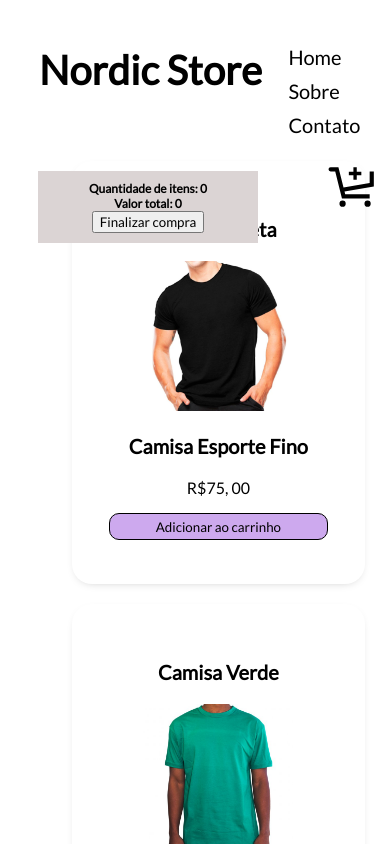
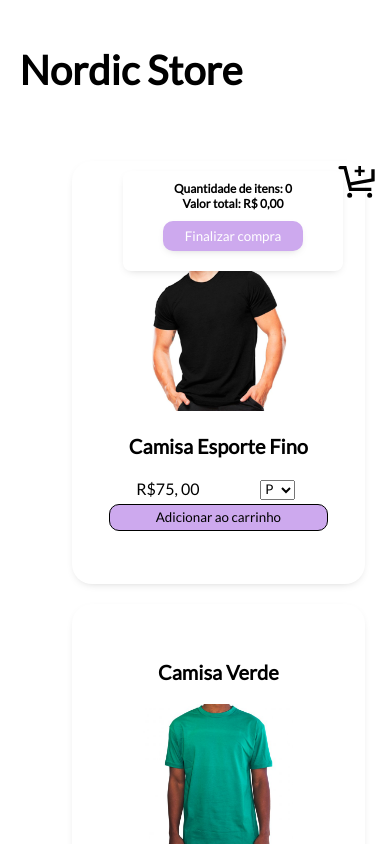
Before and after one commit to swesley400/carrinhodecompras, a website: page carrinho/index.html in a window 390 px wide. Both pictures are taken after a click on the element 353 px from the left and 185 px from the top of the page. Shown: the top 844 px of the page. Drawn offline with Linux system fonts and the light colour scheme.

Commit message:
allteracoes comportamentais no carrinho

```diff
--- a/carrinho/css/index.css
+++ b/carrinho/css/index.css
@@ -30,6 +30,15 @@ header ul li{
     margin: 15px;
     display: inline;
 }
+
+.menu-ico{
+    position: absolute;
+    top: 0;
+    right: 0;
+    width: 40px;
+    height: 40px;
+    display: none;
+}
 .container-banner{
     width: 100%;
     height: 300px;
@@ -54,29 +63,58 @@ header ul li{
     justify-content: center  ;
 }
 .campo-do-carrinho{
-    background-color: #dbd4d4;
+    background: #ffffff;
+    box-shadow: rgb(0 0 0 / 25%) 0px 3px 10px -5px;
     font-weight: bolder;
     padding: 10px;
-    width: 200px;
+    width: 100%;
+    max-width: 200px;
     height: auto;
     position: absolute;
     font-size: 12px;
-    right: 110px;
+    right: 25px;
     margin: 10px;
+    border-radius: 8px;
 
 }
-.campo-do-carrinho : hover{
-    display: block;
+.carrinho-itens{
+    display: flex:
+    width: 100%;
+}
+.conteudo-car{
+    border-radius: 3px;
+    margin: 3% auto;
+    padding: 1%;
+    border: solid 1px #000000;
+    width:  100%;
+}
+.finalizar-compra{
+    box-shadow: rgb(0 0 0 / 25%) 0px 3px 10px -5px;
+    color: #ffffff;
+    text-decoration: none;
+    border: none;
+    padding: 2%;
+    width: 140px;
+    height: 30px;
+    margin: 10px;
+    border-radius: 10px;
+    background-color: #CDA9EE;
+    cursor: pointer;
+}
 
-}
+
 .icon-car{
+
     position: absolute;
     top: 0;
     right: 0;
-    width: 50px;
-    height: 50px;
+    width: 40px;
+    height: 40px;
 }
 .icon-car:hover{
+    box-shadow: rgb(0 0 0 / 10%) 0px 3px 10px -5px;
+    width: 45px;
+    height:45px;
     cursor: pointer;
 
 }
@@ -90,7 +128,6 @@ header ul li{
 .container-produtos{
 
     width: 300px;
-
     display: flex;
     margin: 5%;
 
@@ -117,31 +154,57 @@ header ul li{
     margin: 20px;
 
 }
+
 .nome_produto, .descricao_produto{
     font-size: 20px;
     font-weight: bolder;
 }
+.preco-e-tamanho {
+    margin: 2%;
+    width: 100%;
+    display: flex;
+    text-align: center;
+    align-items: center;
 
+}
+.preco_produto{
+    width: 50%;
+}
+.tamanho{
+   width: 50% ;
+}
 
 
 @media (max-width: 600px){
+    header{
+        display: flex;
+        text-align: center;
+        align-items: center
+        justify: center;
+    }
     header h1{
-        margin-left: 10%;
+        width: 100%:
+        margin: 30%;
 
     }
     header ul{
+        width: 0;
         position: absolute;
         top: 0;
         right: 0;
         margin-right: 5%;
     }
     header ul li{
-
+        width: 0;
         font-size: 20px;
         margin: 10px;
         display: block;
     }
+    .container{
+        position:sticky ;
+    }
     .container-banner{
+
         position: absolute;
         display: none;
         height: 0;
@@ -166,6 +229,14 @@ header ul li{
         background-color: #CDA9EE;
 
     }
-
+    .menu-item{
+        display: none;
+    }
+    .menu-ico{
+        width: 40px;
+        width: 40px;
+        height: 40px;
+        display: block;
+    }
 
 }
--- a/carrinho/index.html
+++ b/carrinho/index.html
@@ -20,7 +20,8 @@
 <body  onLoad="slide1()">
     <header>
         <h1>Nordic Store</h1>
-        <nav>
+        <nav class="menu-item">
+            <img class="menu-ico" src="./imgs/menu-lateral.svg" alt="menu-ico">
             <ul>
                 <li>Home</li>
                 <li>Sobre</li>
@@ -40,9 +41,9 @@
             <div id="valor-total-campo">
                 <!-- Carrega quantidades de itens e valor total do carrinho -->
                Quantidade de itens: <span class ="qtd-item">0</span><br>
-               Valor total: <span class ="valor-total">0</span>
+               Valor total: <span>R$ <span class ="valor-total">0</span>,00</span>
             </div>
-            <button>Finalizar compra</button>
+            <button class="finalizar-compra">Finalizar compra</button>
 
         </div>
         <div class="container-produtos" >
@@ -51,9 +52,10 @@
                 <p class="nome_produto" id="nome_produto1"></p>
                 <img class="img-produto" id="img_produto1"></img>
                 <p class="descricao_produto" id="descricao1"></p>
-                <p class="preco_produto" id="preco_produto1"></p>
+                <div class="preco-e-tamanho"><span class="preco_produto" id="preco_produto1"></span><div id="tamanho1" class="tamanho"><select id="tamanhoInserido"></select></div></div>
+
                 <div class=".buttons">
-                <button  class="addCart" >Adicionar ao carrinho</button>
+                <button  class="addCart">Adicionar ao carrinho</button>
                 </div>
 
             </div>
@@ -62,7 +64,7 @@
                 <p class="nome_produto" id="nome_produto2"></p>
                 <img class="img-produto" id="img_produto2"></img>
                 <p class="descricao_produto" id="descricao2"></p>
-                <p class="preco_produto" id="preco_produto2"></p>
+                <div class="preco-e-tamanho"><span class="preco_produto" id="preco_produto2"></span><div id="tamanho1" class="tamanho"><select id="tamanhoInserido2"></select></div></div>
                 <div class=".buttons">
                     <button  class="addCart">Adicionar ao carrinho</button>
                 </div>
--- a/carrinho/js/carrinho.js
+++ b/carrinho/js/carrinho.js
@@ -8,7 +8,9 @@ let descricao12 = document.querySelector('#descricao2');
 let img_produto2 = document.querySelector('#img_produto2');
 let precoDoItem2 = document.querySelector('#preco_produto2');
 let adicionaDescricao = document.querySelector('.carrinho-itens')
-
+let  tamanho = document.querySelector('#tamanho1')
+let tamanhoInserido = document.querySelector('#tamanhoInserido')
+let tamanhoInserido2 = document.querySelector('#tamanhoInserido2')
 let campoCar = document.querySelector('.carrinho-itens')
 
 campoCar.innerHTML = localStorage.getItem('Car')
@@ -18,10 +20,13 @@ function adicionaHtml(){
     descricao1.innerHTML = produtoJson[0].description;
     img_produto1.innerHTML = img_produto1.src = produtoJson[0].img
     precoDoItem1.innerHTML =`R$${produtoJson[0].price}, 00`
+    tamanhoInserido.innerHTML = produtoJson[0].tamanho.map( item => `<option value"${item}">${item}</option>`)
+    tamanhoInserido2.innerHTML = produtoJson[1].tamanho.map( item => `<option value"${item}">${item}</option>`)
     name_produto2.innerHTML = produtoJson[1].name;
     descricao12.innerHTML = produtoJson[1].description;
     img_produto2.innerHTML = img_produto2.src = produtoJson[1].img
     precoDoItem2.innerHTML = `R$${produtoJson[1].price}, 00`
+
 }
 adicionaHtml()
 
@@ -32,18 +37,19 @@ for(let i = 0; i < adicionaCarrinho.length; i++){
         numeroDoCarinho(produtoJson[i])
         /*console.log(produtoJson[i])*/
         /*Cria Elemento e insere Json no carrinho*/
-        const produtoInsere = new MontaCar(produtoJson[i].name, produtoJson[i].price, null, null)
+        const produtoInsere = new MontaCar(produtoJson[i].name, produtoJson[i].price,produtoJson[i].tamanho, null)
         produtoInsere.insereNoCar()
 
     })
 }
 
-function MontaCar(descricao, preco, value, value2){
+function MontaCar(descricao, preco, tamanho, value2){
     this.descricao = descricao;
     this.preco = preco;
-    this.teste = {};
+    this.teste = [''];
+    this.tamanho = tamanho;
     this.insereNoCar = function(){
-        this.initial = `<div class='Conteudo-car'>${this.descricao}</div>`+`<div class='Conteudo-car'>${this.preco}</div>`
+        this.initial = `<div class="conteudo-car">${this.descricao}`+`<span class="preco-car">R$ ${this.preco},00</span></div>`
         localStorage.getItem('Car') == null ? this.carragaDoStorange = this.initial : this.carragaDoStorange = localStorage.getItem('Car') + this.initial
         localStorage.setItem('Car', this.carragaDoStorange )
         campoCar.innerHTML = localStorage.getItem('Car')
--- a/carrinho/js/comportamentocar.js
+++ b/carrinho/js/comportamentocar.js
@@ -1,11 +1,11 @@
-var carSome = document.querySelector('.campo-do-carrinho')
+let carSome = document.querySelector('.campo-do-carrinho')
 
 carSome.style.display= "none"
 let visibility = false
 
 function someCar(){
     visibility = !visibility
-    console.log(visibility)
+    // console.log(visibility)
     visibility ? carSome.style.display= "block" : carSome.style.display= "none"
 
 }
--- a/carrinho/js/itens.js
+++ b/carrinho/js/itens.js
@@ -4,6 +4,7 @@ let produtoJson =  [
         name: 'Camisa Preta ',
         img: 'imgs/camisa01.jpg',
         price: '75',
+        tamanho: ["P","M","G"],
         description: 'Camisa Esporte Fino'
       },
     {
@@ -11,6 +12,7 @@ let produtoJson =  [
       name: 'Camisa Verde ',
       img: 'imgs/camiseta02.jpg',
       price: '77',
+      tamanho: ["P","M","G"],
       description: 'Camisa Esporte Fino'
     }
   ]
```
Also changed, not shown: carrinho/imgs/menu-lateral.svg (added).
